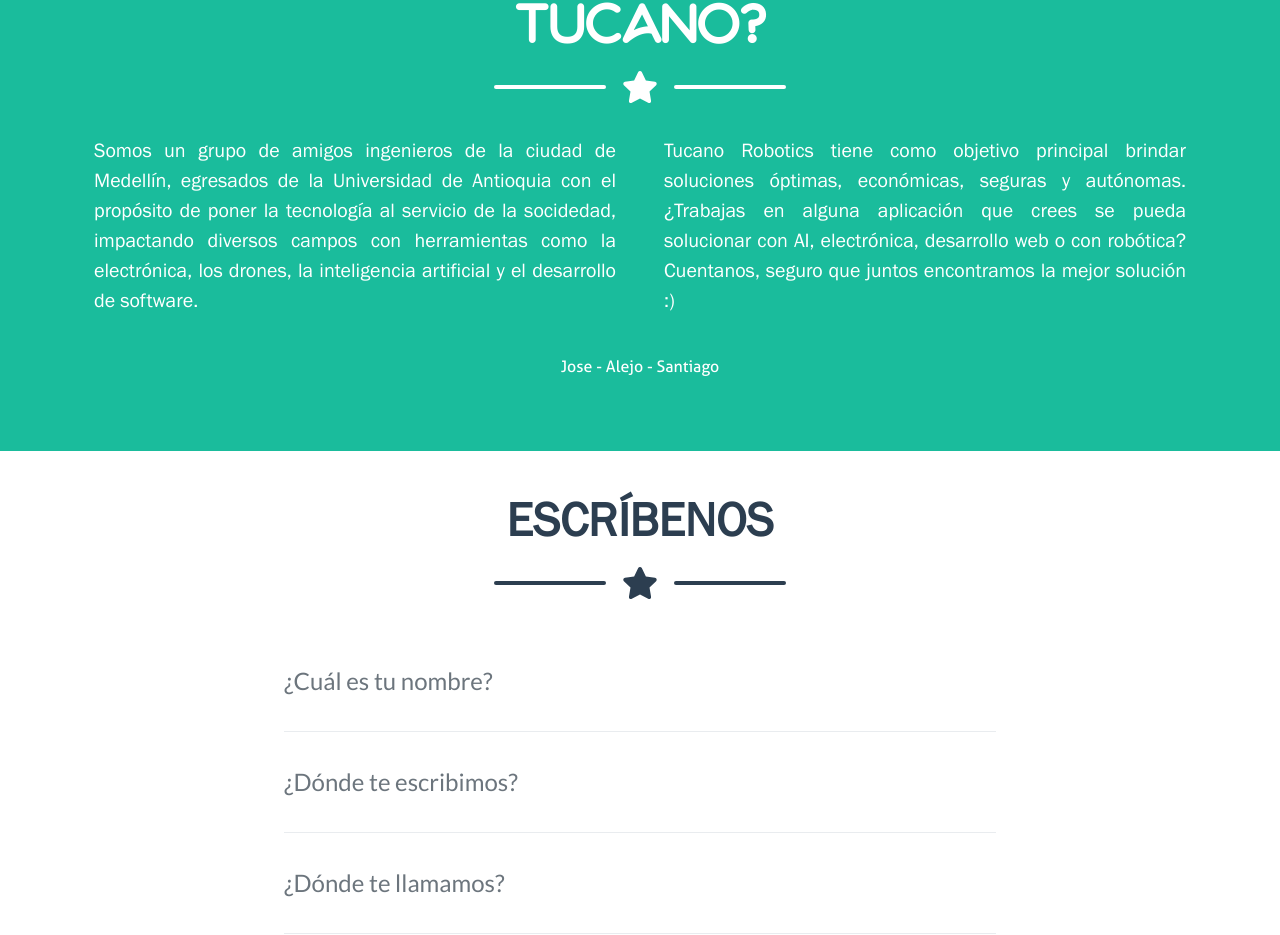
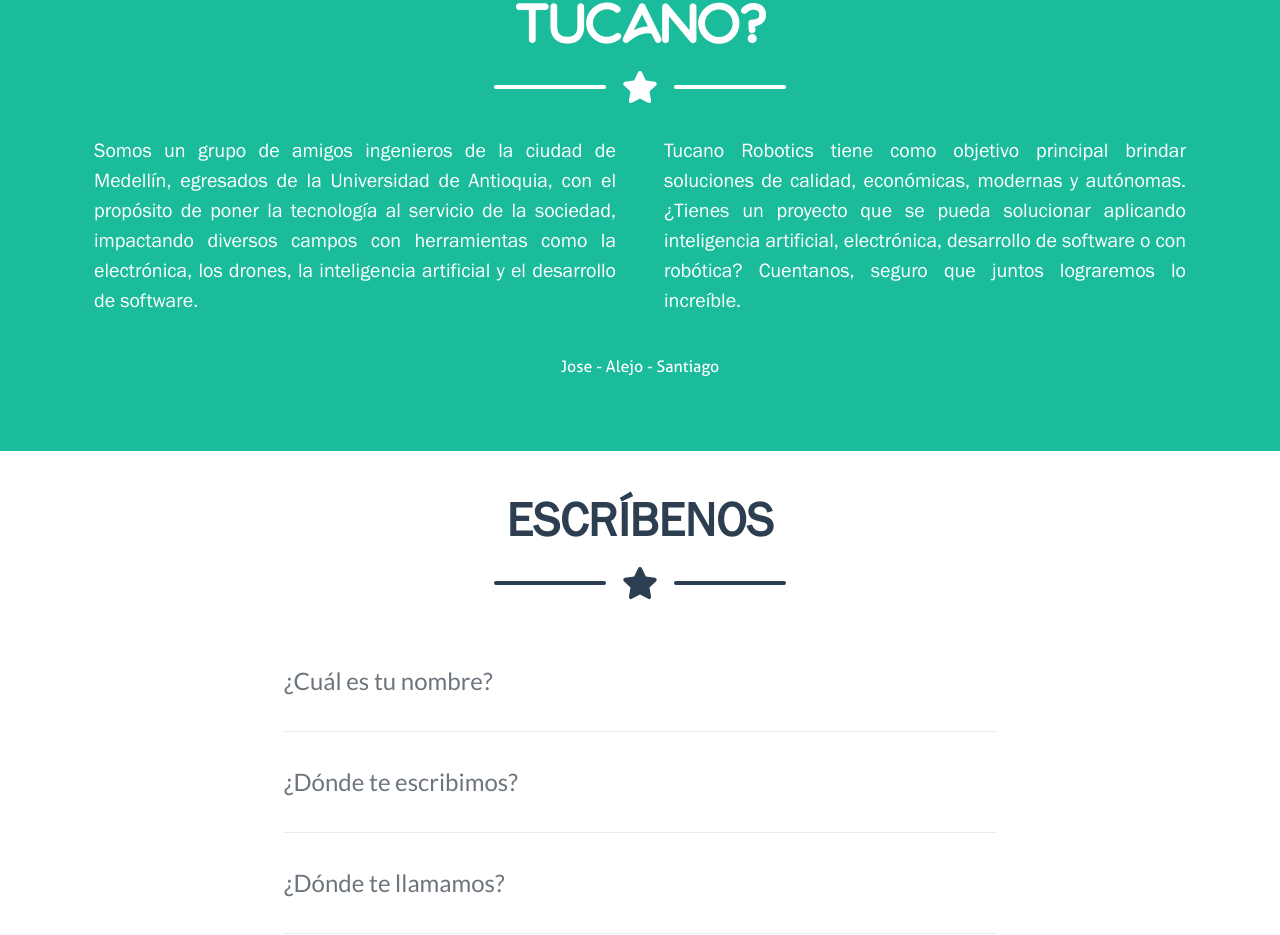
Before and after one commit to josezy/hangar, a website: page templates/home.html in a window 1280 px wide. Shown: the part 1416-2351 px from the top of the page. Drawn offline with nearby package versions, Linux system fonts and the light colour scheme; files that its build step writes are made by us from their sources; files whose address does not match are found by name; a web font is replaced by a local one.

Commit message:
update text

```diff
--- a/templates/home.html
+++ b/templates/home.html
@@ -155,8 +155,8 @@
                 </div>
                 <!-- About Section Content-->
                 <div class="row franklin">
-                    <div class="col-lg-6 ml-auto"><p class="lead">Somos un grupo de amigos ingenieros de la ciudad de Medellín, egresados de la Universidad de Antioquia con el propósito de poner la tecnología al servicio de la socidedad, impactando diversos campos con herramientas como la electrónica, los drones, la inteligencia artificial y el desarrollo de software.</p></div>
-                    <div class="col-lg-6 mr-auto"><p class="lead">Tucano Robotics tiene como objetivo principal brindar soluciones óptimas, económicas, seguras y autónomas. ¿Trabajas en alguna aplicación que crees se pueda solucionar con AI, electrónica, desarrollo web o con robótica? Cuentanos, seguro que juntos encontramos la mejor solución :)</p></div>
+                    <div class="col-lg-6 ml-auto"><p class="lead">Somos un grupo de amigos ingenieros de la ciudad de Medellín, egresados de la Universidad de Antioquia, con el propósito de poner la tecnología al servicio de la sociedad, impactando diversos campos con herramientas como la electrónica, los drones, la inteligencia artificial y el desarrollo de software.</p></div>
+                    <div class="col-lg-6 mr-auto"><p class="lead">Tucano Robotics tiene como objetivo principal brindar soluciones de calidad, económicas, modernas y autónomas. ¿Tienes un proyecto que se pueda solucionar aplicando inteligencia artificial, electrónica, desarrollo de software o con robótica? Cuentanos, seguro que juntos lograremos lo increíble.</p></div>
                 </div>
                 <!-- About Section Names -->
                 <div class="text-center my-4 aller">
```
